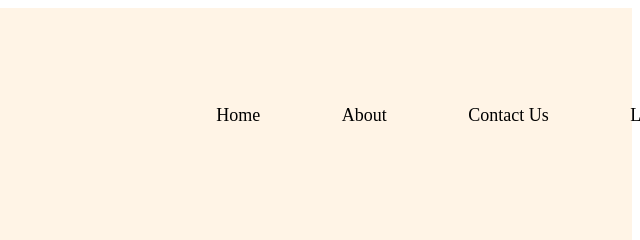
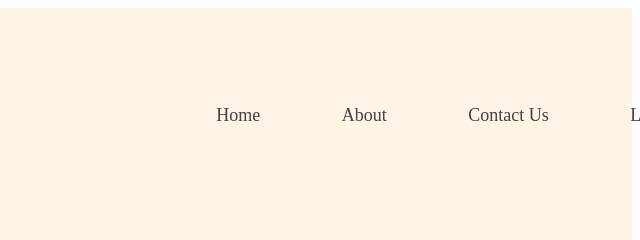
Before and after one commit to almamunpro/Assignment-2, a plain HTML site: page index.html in a window 1280 px wide. Shown: the top 240 px of the page, 640-1280 px from the left. Drawn offline with Linux system fonts and the light colour scheme.

Commit message:
finishing completed

```diff
--- a/index.html
+++ b/index.html
@@ -24,10 +24,10 @@
                     </div>
                     <div class="item-2">
                         <ul>
-                            <li>Home</li>
-                            <li>About</li>
-                            <li>Contact Us</li>
-                            <li>Login</li>
+                            <li><a href="">Home</a> </li>
+                            <li><a href="">About</a> </li>
+                            <li><a href="">Contact Us</a> </li>
+                            <li><a href="">Login</a></li>
                         </ul>
                     </div>
                 </div>
--- a/styles/style.css
+++ b/styles/style.css
@@ -37,6 +37,12 @@
 .item-2 ul li{
     list-style: none;
     margin-right: 20px;
+}
+li a{
+    font-weight: 500;
+    color: #424242;
+    font-size: 18px;
+    text-decoration: none;
 }
 /* head-2 */
 .Head-2{
@@ -211,7 +217,7 @@
     color: #131313;
     margin-bottom: 24px;
 }
-.main-3-title p, .Sponsors p, .copyright p{
+.main-3-title p, .Sponsors p, .copyright p {
     font-weight: 400;
     font-size: 19px;
     color: #727272;
```
